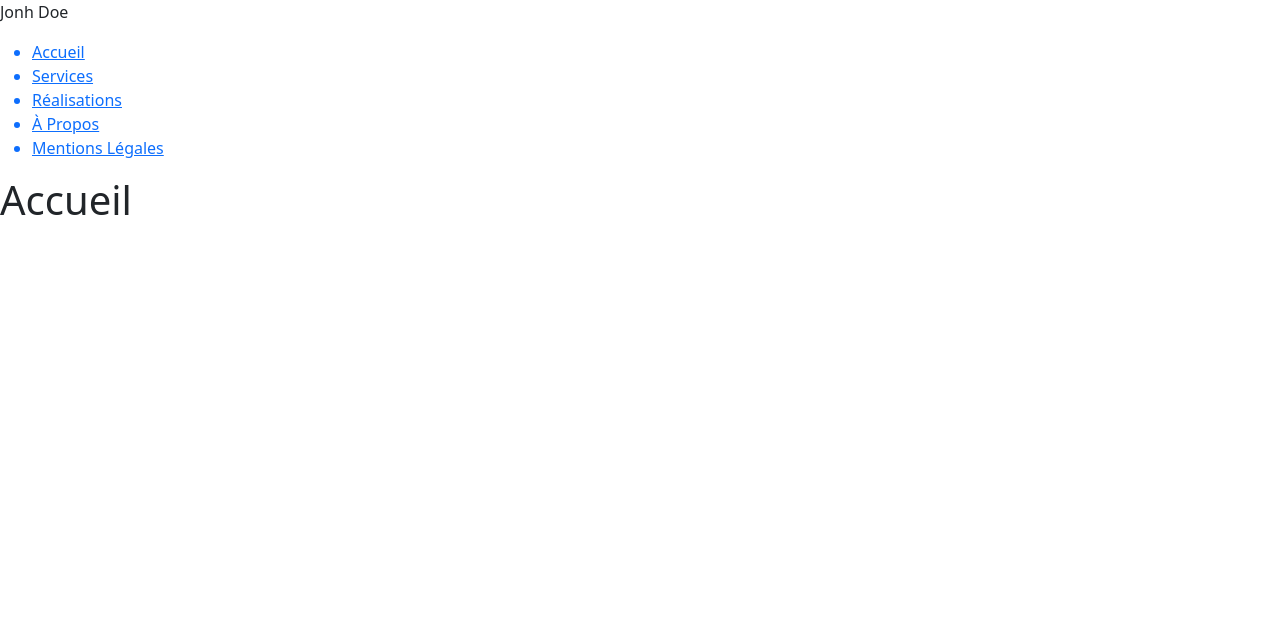
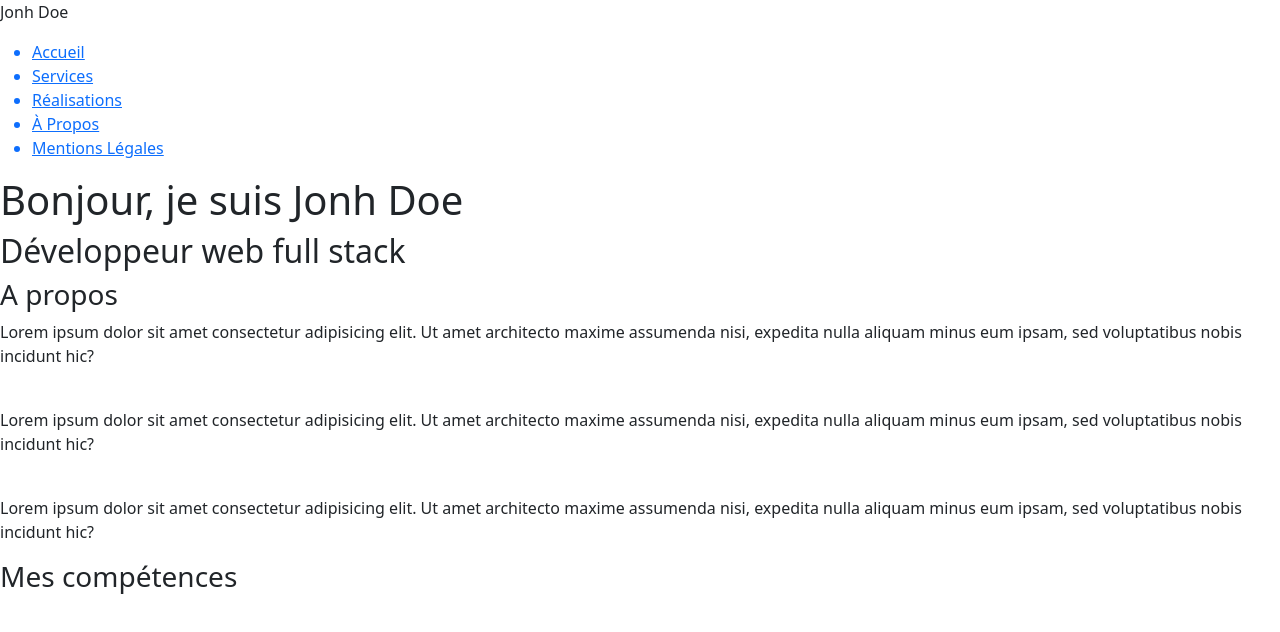
Before and after one commit to Khallas111/portfolioJonhDoe, a React (Create React App) app: page / in a window 1280 px wide. Shown: the top 632 px of the page. Built offline with nearby package versions, Linux system fonts and the light colour scheme.

Commit message:
Home
Architecture de la page d'Accueil + modifications des maj dans l'arbre de l'application.

```diff
--- a/src/Components/Header.js
+++ b/src/Components/Header.js
@@ -1,6 +1,6 @@
 import React from "react";
-import Navigation from "../Components/Tools/Navigation";
-import Logo from "../Components/Tools/Logo";
+import Navigation from "./tools/Navigation";
+import Logo from "./tools/Logo";
 const Header = () => {
   return (
     <div>
--- a/src/Pages/Home.js
+++ b/src/Pages/Home.js
@@ -1,11 +1,40 @@
 import React from "react";
 import Header from "../Components/Header";
+import Footer from "../Components/Footer";
 
 const Home = () => {
   return (
-    <div>
+    <div className="accueil">
       <Header />
-      <h1>Accueil</h1>
+      <div className="hero">
+        <h1>Bonjour, je suis Jonh Doe</h1>
+        <h2>Développeur web full stack</h2>
+        {/* bouton modale */}
+      </div>
+      <div className="propos">
+        <h3>A propos</h3>
+        <p>
+          Lorem ipsum dolor sit amet consectetur adipisicing elit. Ut amet
+          architecto maxime assumenda nisi, expedita nulla aliquam minus eum
+          ipsam, sed voluptatibus nobis incidunt hic?
+        </p>
+        <br />
+        <p>
+          Lorem ipsum dolor sit amet consectetur adipisicing elit. Ut amet
+          architecto maxime assumenda nisi, expedita nulla aliquam minus eum
+          ipsam, sed voluptatibus nobis incidunt hic?
+        </p>
+        <br />
+        <p>
+          Lorem ipsum dolor sit amet consectetur adipisicing elit. Ut amet
+          architecto maxime assumenda nisi, expedita nulla aliquam minus eum
+          ipsam, sed voluptatibus nobis incidunt hic?
+        </p>
+      </div>
+      <div className="compétences">
+        <h3>Mes compétences</h3>
+      </div>
+      <Footer />
     </div>
   );
 };
```
Also changed, not shown: src/App.js (+5 -5 lines).
